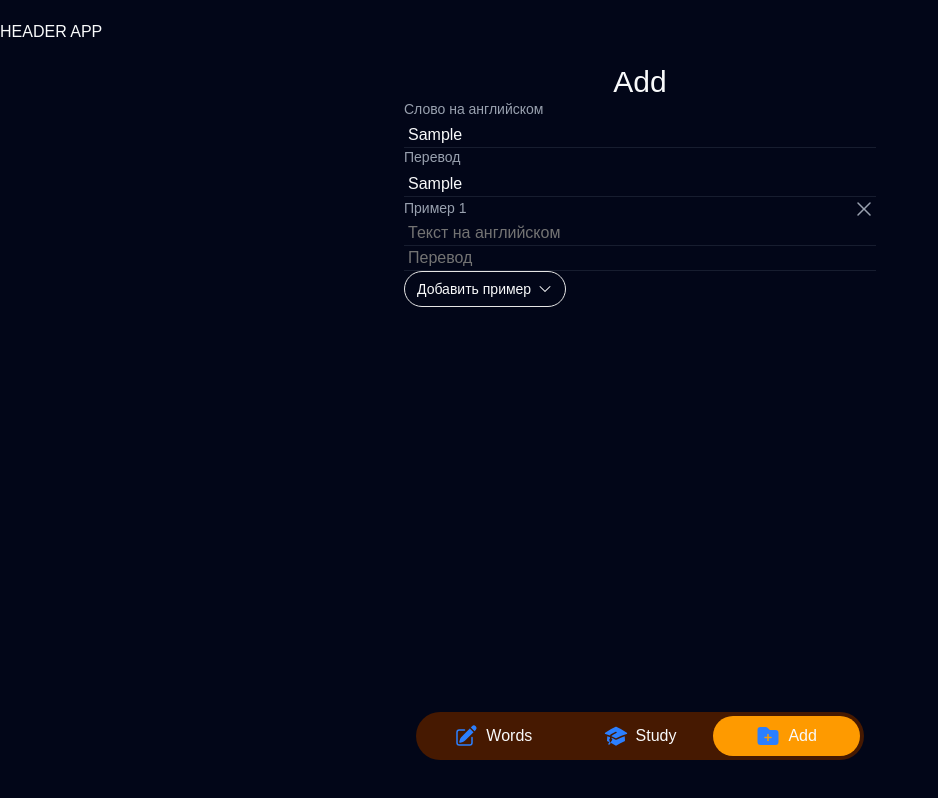
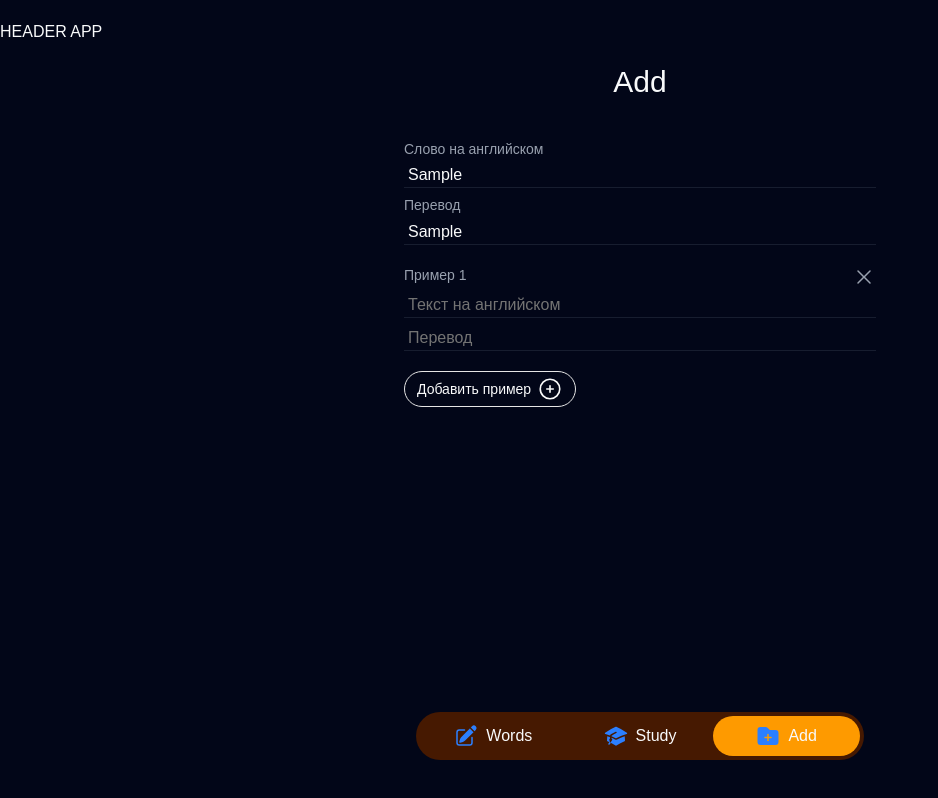
Before and after one commit to Artem-WebDeveloper/recalled, a React (Vite) app: page /add in a window 1280 px wide. Both pictures are taken after typing "Sample", "Sample" into the empty fields and a click on the button "Добавить пример". Shown: the whole page, without its empty margins (0-938 px from the left). Built offline with nearby package versions, Linux system fonts and the light colour scheme.

Commit message:
style: add page

```diff
--- a/src/components/add/AddExample.tsx
+++ b/src/components/add/AddExample.tsx
@@ -1,5 +1,5 @@
 import { XMarkIcon } from '@heroicons/react/24/solid';
-import { Field, FieldLabel } from '../ui/field';
+import { Field } from '../ui/field';
 import { Input } from '../ui/input';
 
 function AddExample({
@@ -12,9 +12,10 @@ function AddExample({
   onDelete: (id: string) => void;
 }) {
   return (
-    <div className="animate-in fade-in duration-400">
-      <div className="flex justify-between">
-        <FieldLabel className="text-gray-400">Пример {num}</FieldLabel>
+    <li className="animate-in fade-in duration-400">
+      <div className="mb-1 flex justify-between">
+        <p className="text-sm text-gray-400">Пример {num}</p>
+        {/* <FieldLabel className="text-gray-400">Пример {num}</FieldLabel> */}
         <button
           type="button"
           onClick={(e) => {
@@ -26,7 +27,7 @@ function AddExample({
           <XMarkIcon className="size-6" />
         </button>
       </div>
-      <Field className="gap-3">
+      <Field className="mb-2 gap-3">
         <Input
           className=""
           id={`example-english-${id}`}
@@ -38,7 +39,7 @@ function AddExample({
       <Field className="gap-3">
         <Input className="" id={`example-translate-${id}`} placeholder="Перевод" type="text" />
       </Field>
-    </div>
+    </li>
   );
 }
 
--- a/src/components/add/AddWordForm.tsx
+++ b/src/components/add/AddWordForm.tsx
@@ -1,9 +1,9 @@
-import { ChevronDownIcon } from '@heroicons/react/24/solid';
+import { useState } from 'react';
+import { PlusCircleIcon } from '@heroicons/react/24/outline';
+import { Field, FieldLabel } from '../ui/field';
 import { Button } from '../ui/button';
-import { Field, FieldLabel } from '../ui/field';
 import { Input } from '../ui/input';
 import AddExample from './AddExample';
-import { useState } from 'react';
 
 function AddWordForm() {
   const [exampleIds, setExampleIds] = useState<string[]>([]);
@@ -18,7 +18,7 @@ function AddWordForm() {
 
   return (
     <form>
-      <Field className="gap-1">
+      <Field className="mb-2 gap-1">
         <FieldLabel htmlFor="english-word" className="text-gray-400">
           Слово на английском
         </FieldLabel>
@@ -32,14 +32,21 @@ function AddWordForm() {
         <Input className="" id="translate-word" type="text" />
       </Field>
 
-      <ul>
-        {exampleIds.map((exampleId, i) => (
-          <AddExample key={exampleId} num={i + 1} id={exampleId} onDelete={handleDeleteExample} />
-        ))}
-      </ul>
+      {exampleIds.length > 0 && (
+        <ul className="mt-5 flex flex-col gap-6">
+          {exampleIds.map((exampleId, i) => (
+            <AddExample key={exampleId} num={i + 1} id={exampleId} onDelete={handleDeleteExample} />
+          ))}
+        </ul>
+      )}
 
-      <Button type="button" onClick={handleAddExample} variant="outline" className="bg-transparent">
-        <span>Добавить пример</span> <ChevronDownIcon />
+      <Button
+        type="button"
+        onClick={handleAddExample}
+        variant="outline"
+        className="mt-5 bg-transparent"
+      >
+        <span>Добавить пример</span> <PlusCircleIcon className="size-6.5" />
       </Button>
     </form>
   );
--- a/src/pages/Add.tsx
+++ b/src/pages/Add.tsx
@@ -3,7 +3,7 @@ import AddWordForm from '@/components/add/AddWordForm';
 function Add() {
   return (
     <>
-      <h1 className="text-center text-3xl">Add</h1>
+      <h1 className="mb-10 text-center text-3xl">Add</h1>
       <AddWordForm />
     </>
   );
--- a/src/pages/Study.tsx
+++ b/src/pages/Study.tsx
@@ -3,7 +3,7 @@ import Training from '@/components/study/Training';
 function Study() {
   return (
     <>
-      <h1 className="text-center text-3xl"> Study</h1>
+      <h1 className="text-center text-3xl">Study</h1>
       <Training />
     </>
   );
```
